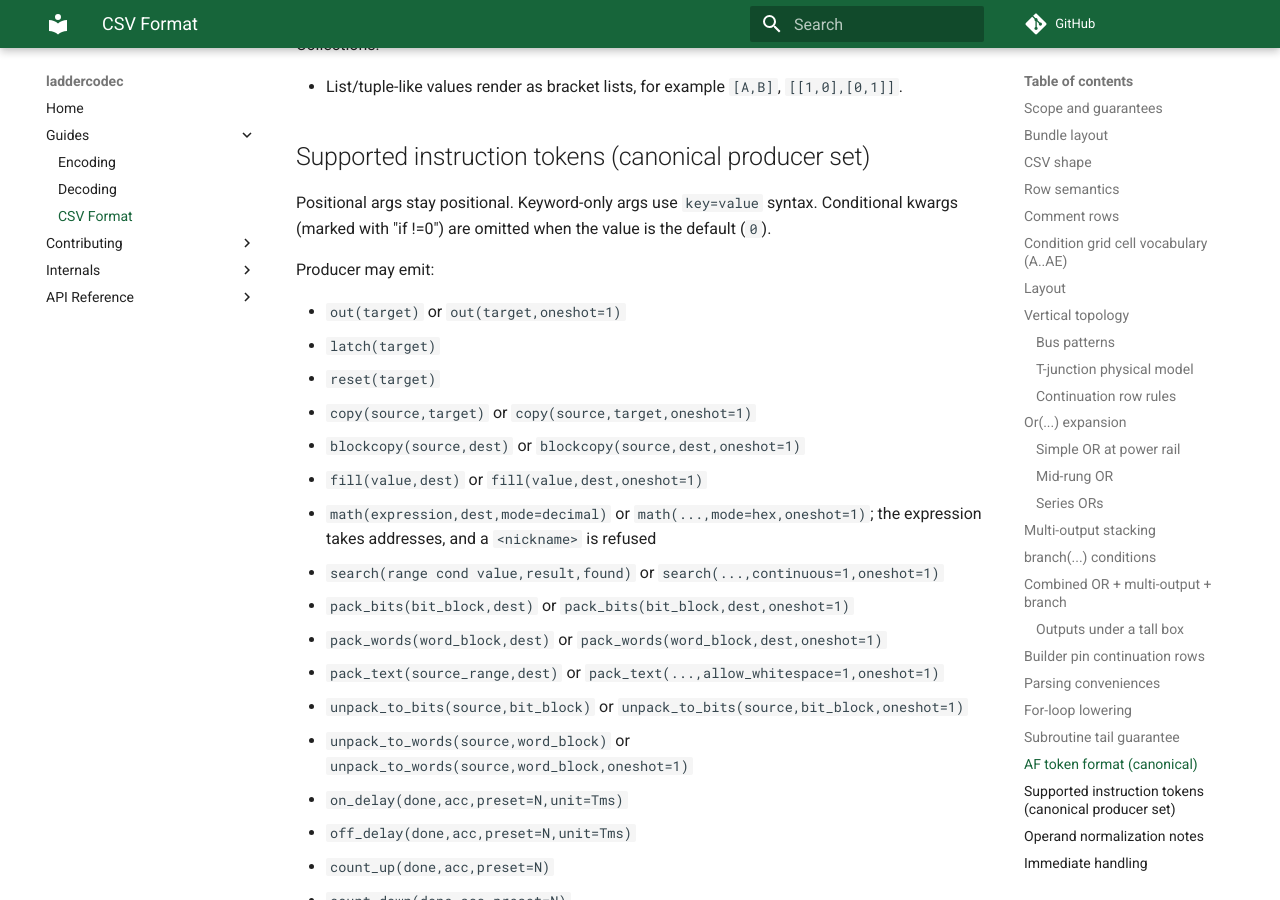
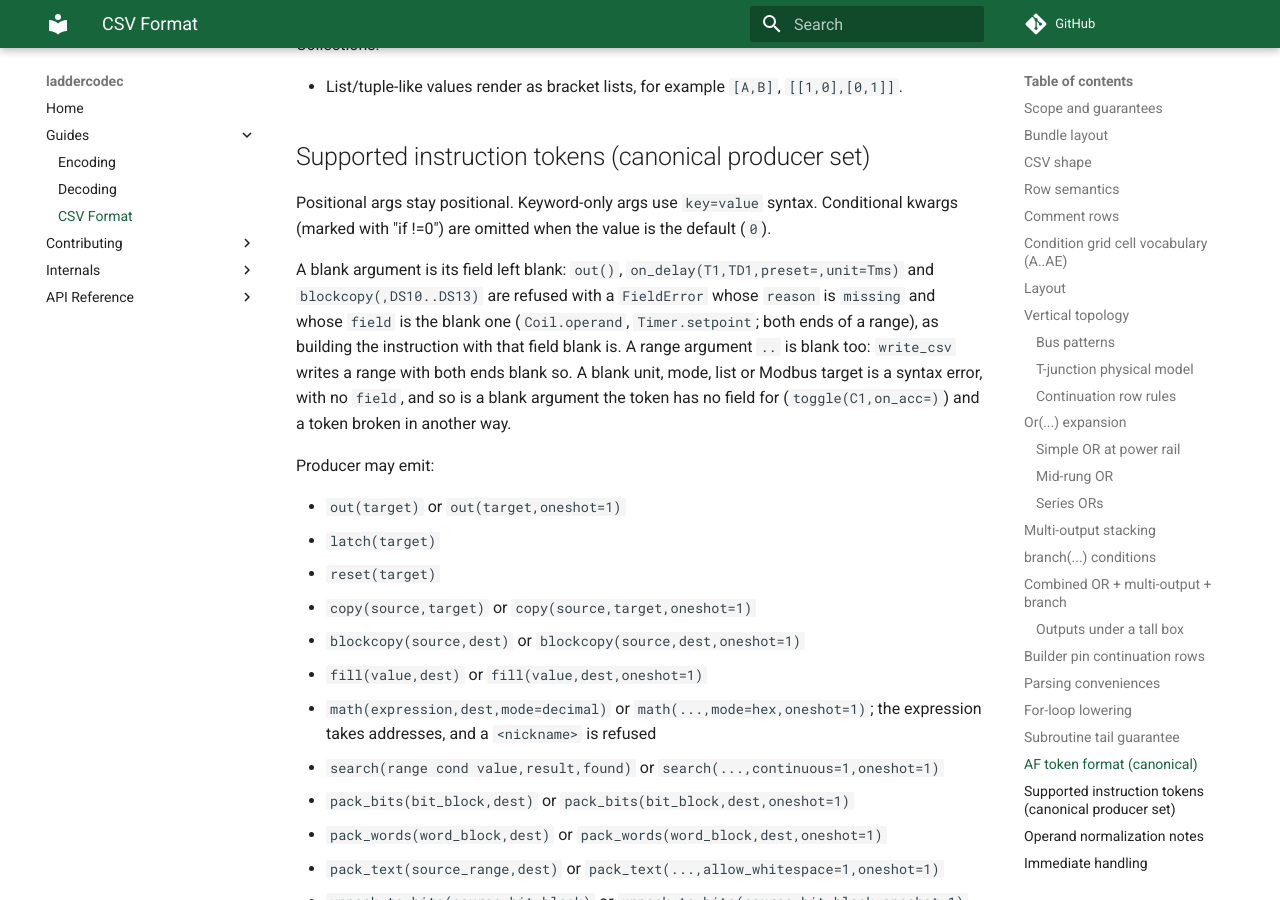
Before and after one commit to ssweber/laddercodec, an MkDocs documentation site: the page built from docs/guides/csv-format.md, in a window 1280 px wide and 900 px high, scrolled down 10472 px. Built offline with MkDocs 1.6.1 and Material for MkDocs 9.7.7, drawn with Linux system fonts in a browser that asks for light colours; comment, search, counter and statistics services are not loaded; some of the changed text lies outside the part shown.

Commit message:
fix(csv): read a blank range as missing and document located refusals
Co-Authored-By: Claude Opus 5.5 <noreply@anthropic.com>

Claude-Session: https://claude.ai/code/session_01QnFxutaFyJKgcijzqdEwer

```diff
--- a/docs/guides/csv-format.md
+++ b/docs/guides/csv-format.md
@@ -474,6 +474,15 @@ Positional args stay positional. Keyword-only args use `key=value` syntax.
 Conditional kwargs (marked with "if !=0") are omitted when the value is the
 default (`0`).
 
+A blank argument is its field left blank: `out()`, `on_delay(T1,TD1,preset=,unit=Tms)`
+and `blockcopy(,DS10..DS13)` are refused with a `FieldError` whose `reason` is
+`missing` and whose `field` is the blank one (`Coil.operand`, `Timer.setpoint`; both
+ends of a range), as building the instruction with that field blank is. A range
+argument `..` is blank too: `write_csv` writes a range with both ends blank so. A blank
+unit, mode, list or Modbus target is a syntax error, with no `field`, and so is a
+blank argument the token has no field for (`toggle(C1,on_acc=)`) and a token broken
+in another way.
+
 Producer may emit:
 
 - `out(target)` or `out(target,oneshot=1)`
@@ -807,9 +816,12 @@ Rules:
 as it is held ([Decoding](decoding.md#values-clicks-dialog-refuses)). `read_csv`
 refuses such a token, as it refuses any; `read_csv(path, unchecked=True)` reads it
 as written and emits a `RefusedFieldWarning` for it, whose `rung` counts the rungs
-`read_csv` returns, from 0. A value no stored instruction holds (a timer unit that is
-none of CLICK's, a flag that is not 0 or 1, pin rows the box can't take) still
-raises. A CSV holds no stored bytes, so `encode()` refuses the instruction.
+`read_csv` returns, from 0. Each refusal in the warning's `errors` carries the
+`location` the default read raises it with ([Where a read error is](#where-a-read-error-is)),
+and the warning's message ends with the first one's. A value no stored instruction
+holds (a timer unit that is none of CLICK's, a flag that is not 0 or 1, pin rows the
+box can't take) still raises. A CSV holds no stored bytes, so `encode()` refuses the
+instruction.
 
 ## Where a read error is
 
```
Also changed, not shown: CHANGELOG.md (+3 -0 lines), docs/guides/decoding.md (+3 -2 lines), scratchpad/roadmap.md (+8 -5 lines), 2 other files.
